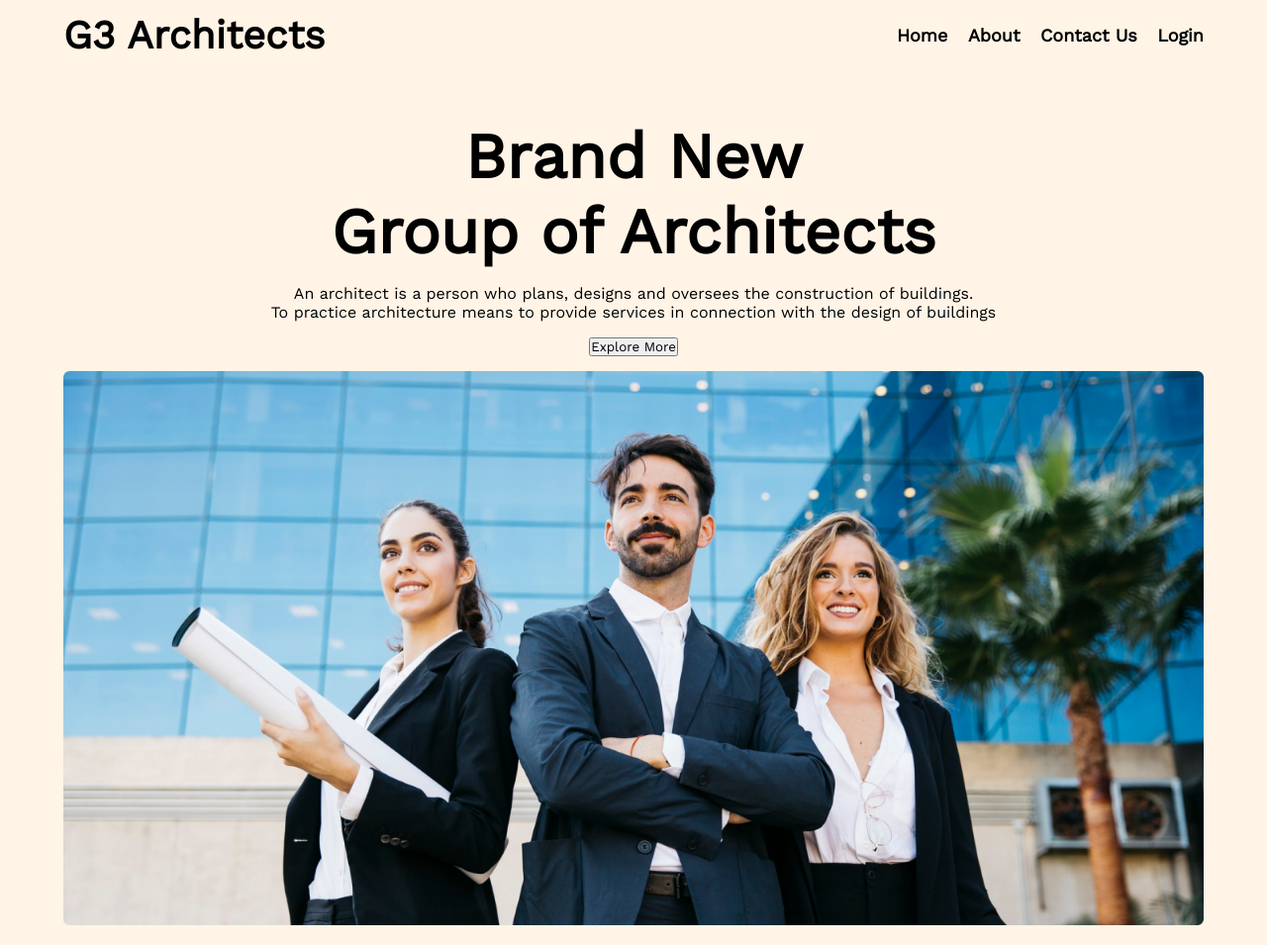
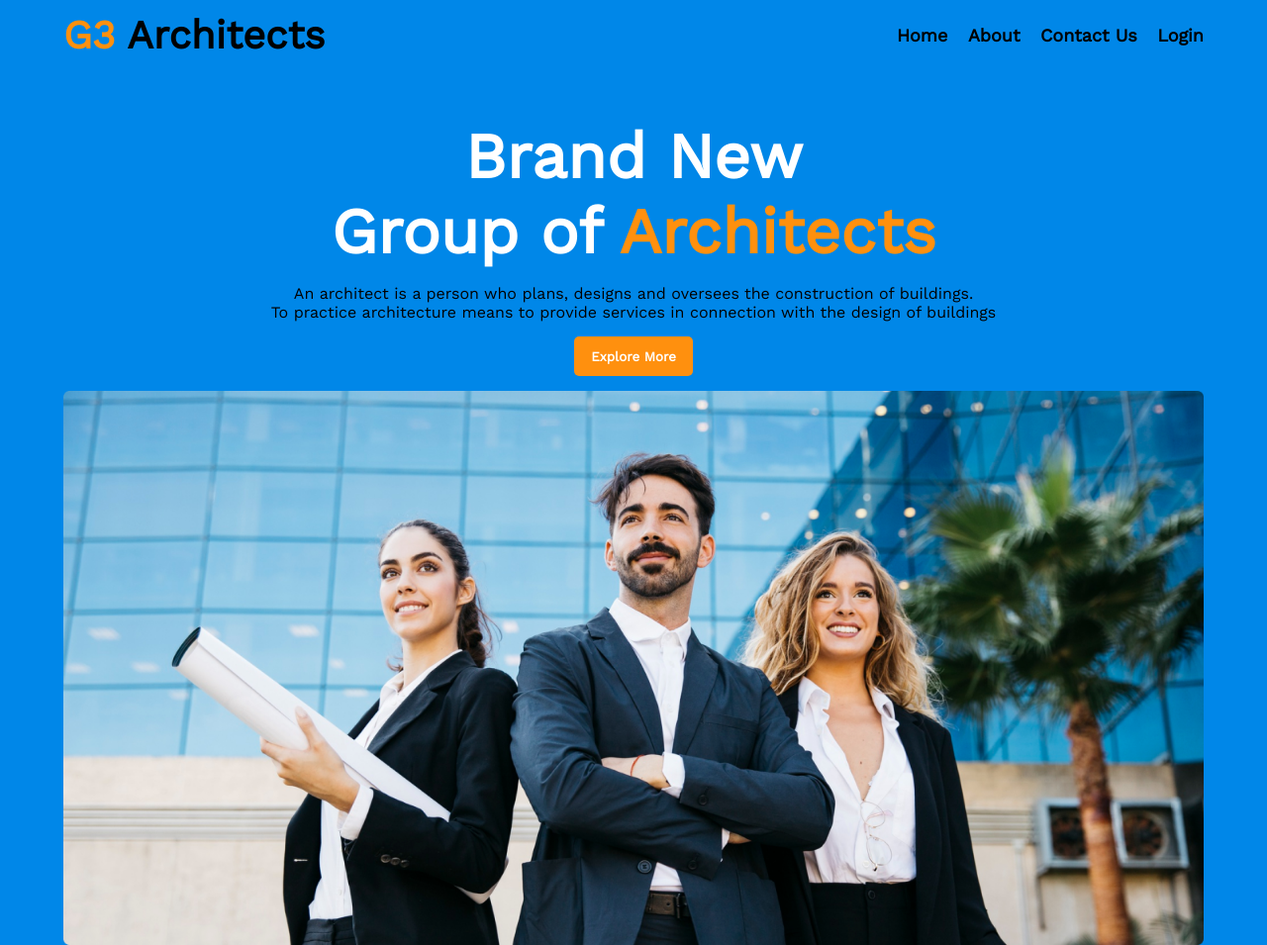
Before and after one commit to SagorAhamed251245/Assignment-2, a plain HTML site: page index.html in a window 1280 px wide. Shown: the top 955 px of the page at 99% size. Drawn offline with nearby package versions, Linux system fonts and the light colour scheme.

Commit message:
banner section end

```diff
--- a/index.html
+++ b/index.html
@@ -11,7 +11,7 @@
     <section class="hero-section">
         <nav class="container">
             <div>
-                <h2>G3 Architects</h2>
+                <h2><span>G3</span> Architects</h2>
 
             </div>
             <div>
@@ -30,7 +30,7 @@
         <div class="banner container">
             <div class="top-banner">
                 <h1>Brand New <br>
-                    Group of Architects </h1>
+                    Group of <span>Architects</span> </h1>
                 <p>An architect is a person who plans, designs and oversees the construction of buildings. <br> To practice architecture means to provide services in connection with the design of buildings</p>
                 <button class="top-btn">
                     Explore More
--- a/style.css
+++ b/style.css
@@ -19,7 +19,7 @@
 
 
 .hero-section{
-    background-color: rgba(255, 144, 14, 0.1);
+    background-color: rgb(0, 135, 232);
     margin-bottom: 50px;
 }
 nav {
@@ -35,6 +35,9 @@ nav>div>h2 {
     font-weight: 800;
     font-size: 40px;
 
+}
+span{
+    color: #FF900E;
 }
 
 nav>div>a {
@@ -55,6 +58,7 @@ color: black;
 .top-banner >h1{
     font-weight: 700;
 font-size: 64px;
+color: white;
 
 }
 .top-banner >p{
@@ -65,10 +69,18 @@ margin: 15px;
 }
 .top-btn{
     margin-bottom: 15px;
+    width: 120px;
+height: 40px;
+background-color: #FF900E;
+border: none;
+font-weight: bolder;
+color: white;
+border-radius: 5px;
 }
 .bottom-banner > img{
     width: 100%;
 
+
 }
 
 /* nav section style end  */
```
